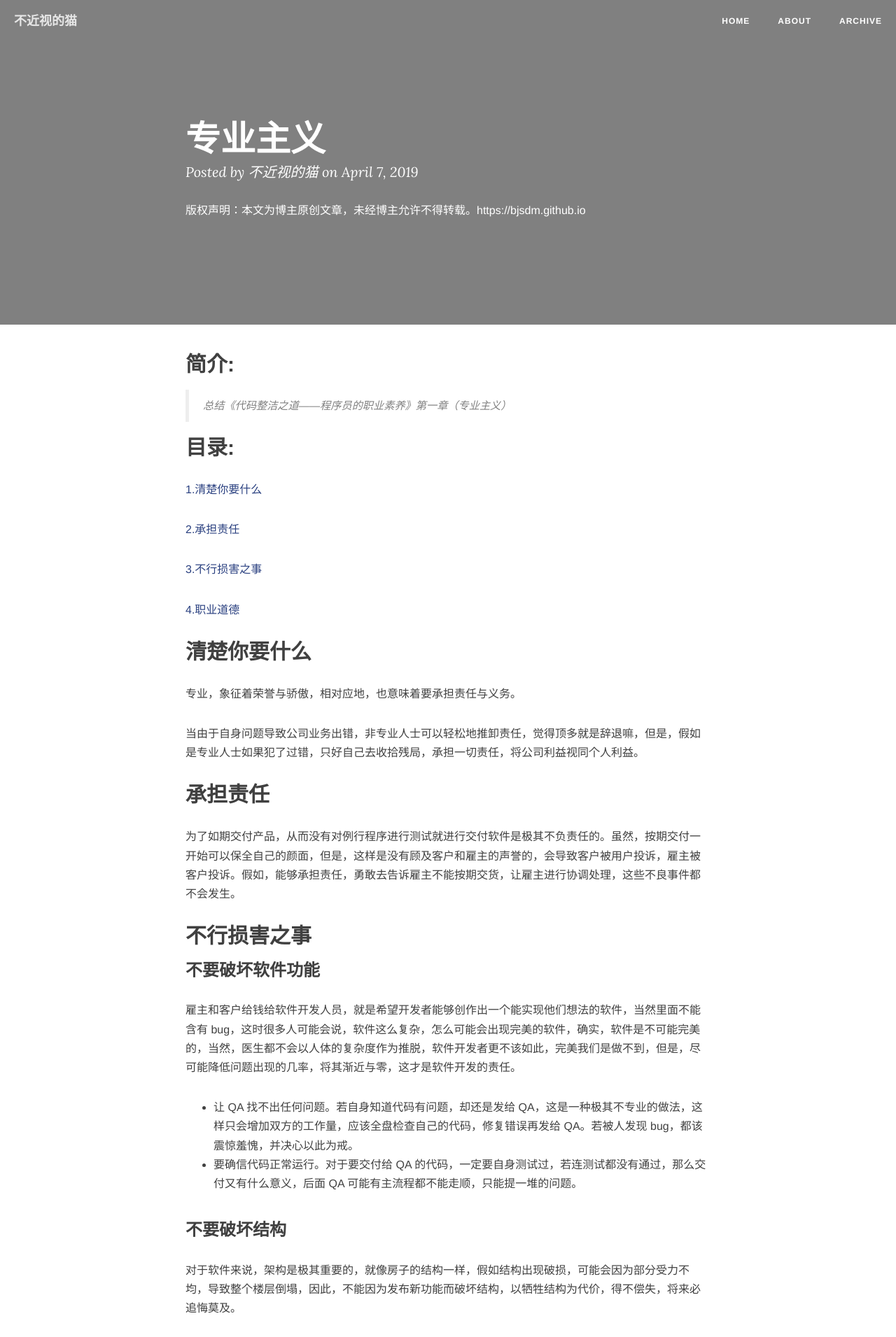
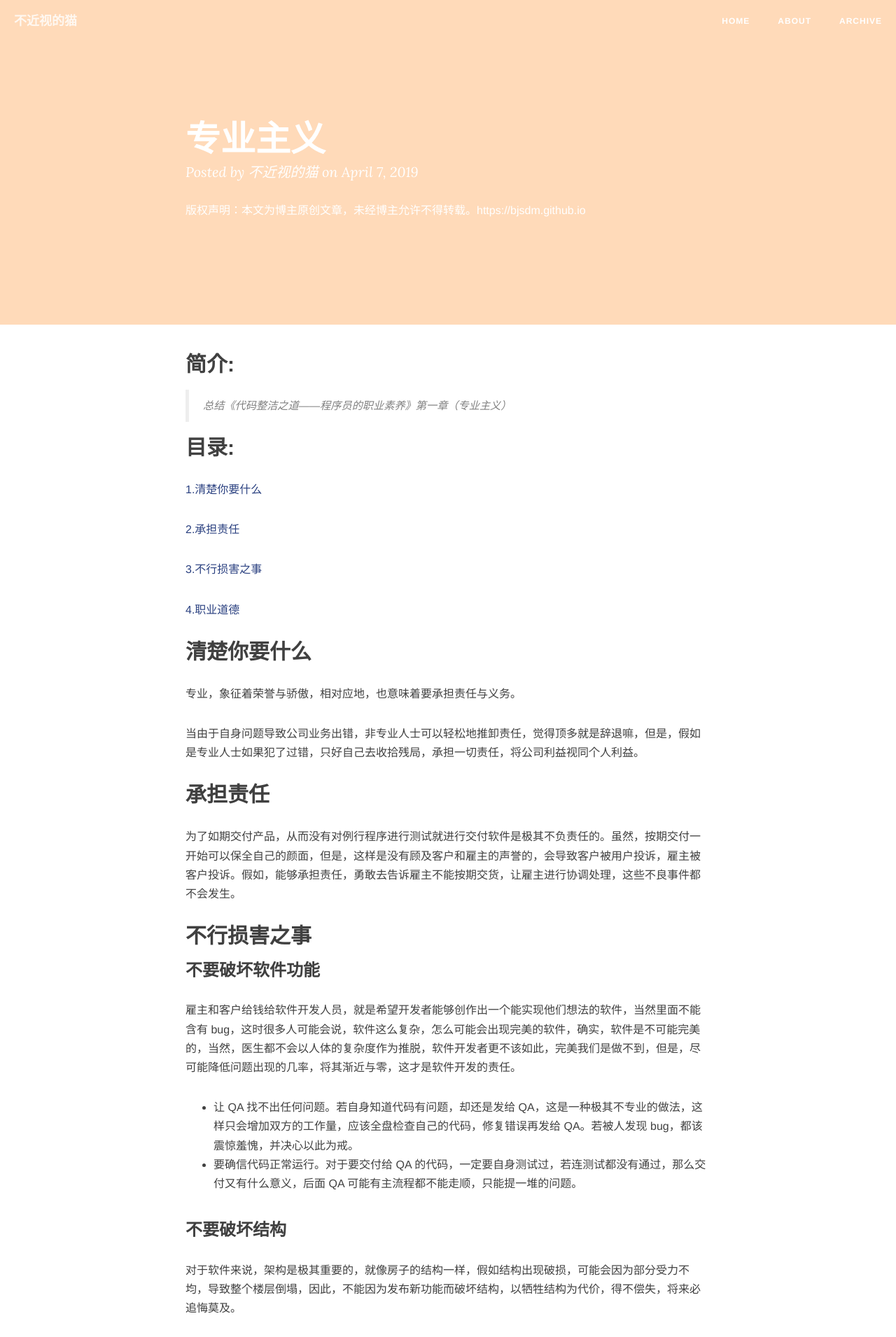
Before and after one commit to bjsdm/bjsdm.github.io, a Jekyll site: the page built from _posts/2019-04-07-专业主义.md, in a window 1280 px wide. Shown: the top 1911 px of the page at 70% size. Built offline with Jekyll 4.4.1, drawn with Linux system fonts in a browser that asks for light colours; nearby versions of some CDN libraries; comment, search, counter and statistics services are not loaded.

Commit message:
Update post.html

```diff
--- a/_layouts/post.html
+++ b/_layouts/post.html
@@ -6,7 +6,7 @@ layout: default
 <style type="text/css">
     header.intro-header{
         /*background-image: url('{{ site.baseurl }}/{% if page.header-img %}{{ page.header-img }}{% else %}{{ site.header-img }}{% endif %}')*/
-        background-color: '{{ site.baseurl }}/{% if page.header-color %}{{ page.header-color }}{% else %}{{ site.header-color }}{% endif %}'
+        background-color: peachpuff;
     }
 </style>
 <header class="intro-header" >
```
